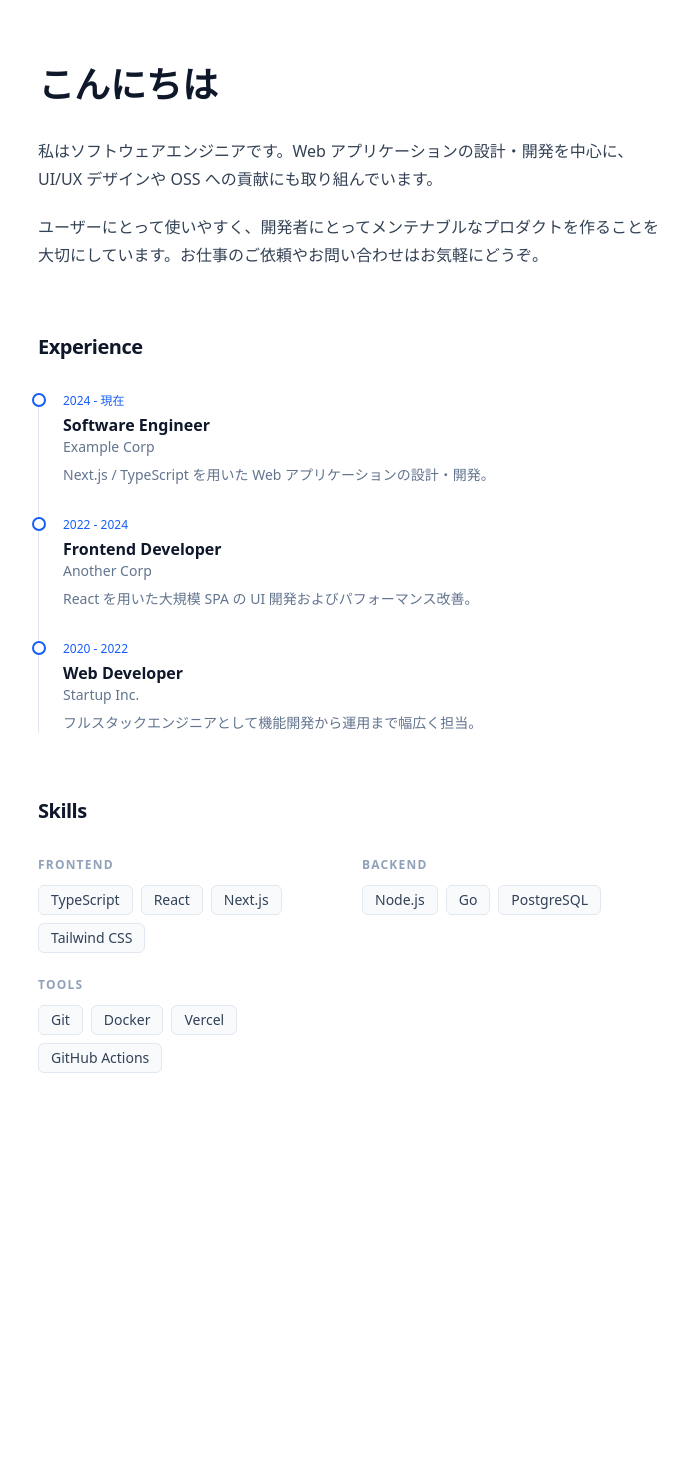
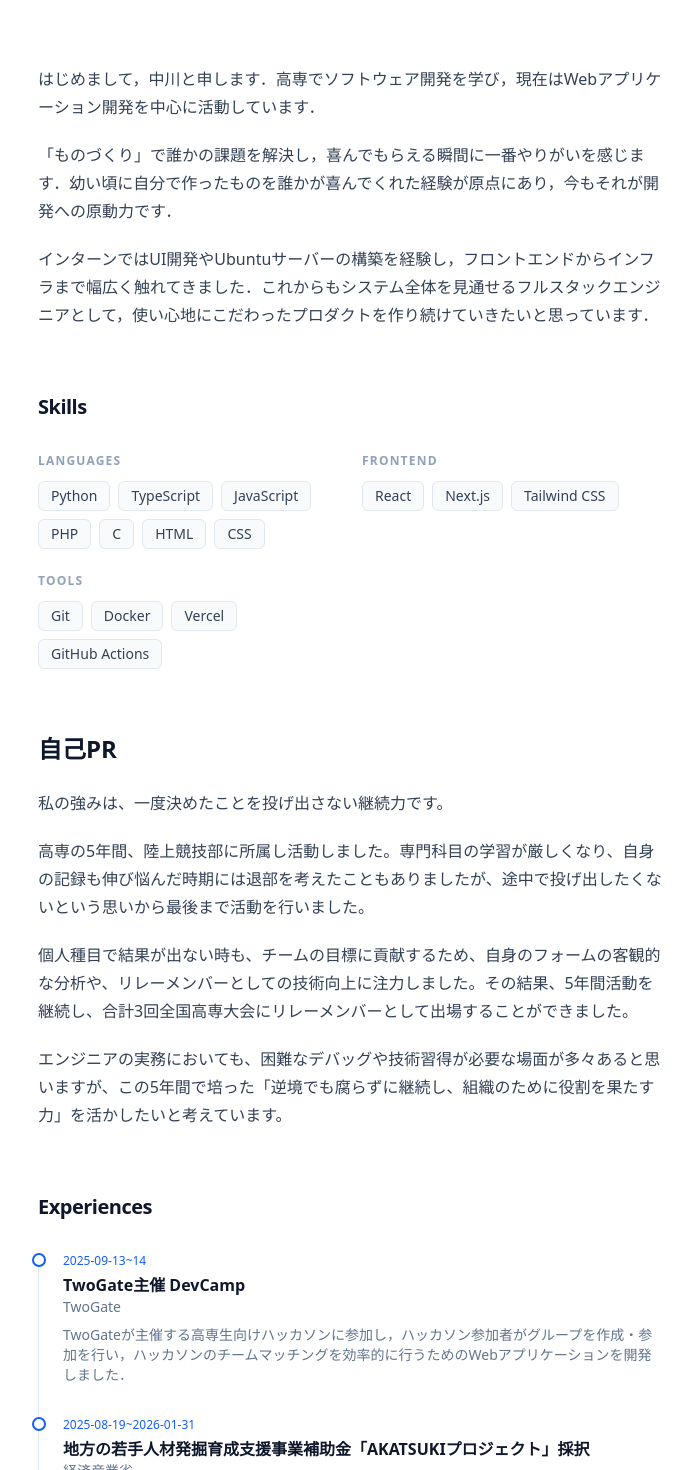
Before and after one commit to akito-0520/portfolio, a Next.js app: page / in a window 1280 px wide. Shown: the part 80-1550 px from the top of the page, without its empty margins (290-982 px from the left). Before the commit the page ends 1233 px from the top, so only its background shows below. Built offline with nearby package versions, Linux system fonts and the light colour scheme.

Commit message:
feat: "experienceの表示を修正"

```diff
--- a/contents/about/01-profile.md
+++ b/contents/about/01-profile.md
@@ -2,8 +2,8 @@
 type: profile
 ---
 
-# こんにちは
+はじめまして，中川と申します．高専でソフトウェア開発を学び，現在はWebアプリケーション開発を中心に活動しています．
 
-私はソフトウェアエンジニアです。Web アプリケーションの設計・開発を中心に、UI/UX デザインや OSS への貢献にも取り組んでいます。
+「ものづくり」で誰かの課題を解決し，喜んでもらえる瞬間に一番やりがいを感じます．幼い頃に自分で作ったものを誰かが喜んでくれた経験が原点にあり，今もそれが開発への原動力です．
 
-ユーザーにとって使いやすく、開発者にとってメンテナブルなプロダクトを作ることを大切にしています。お仕事のご依頼やお問い合わせはお気軽にどうぞ。
+インターンではUI開発やUbuntuサーバーの構築を経験し，フロントエンドからインフラまで幅広く触れてきました．これからもシステム全体を見通せるフルスタックエンジニアとして，使い心地にこだわったプロダクトを作り続けていきたいと思っています．
--- a/contents/about/02-experience.md
+++ /dev/null
@@ -1,17 +0,0 @@
----
-type: experience
-title: Experience
-items:
-  - period: "2024 - 現在"
-    role: "Software Engineer"
-    company: "Example Corp"
-    description: "Next.js / TypeScript を用いた Web アプリケーションの設計・開発。"
-  - period: "2022 - 2024"
-    role: "Frontend Developer"
-    company: "Another Corp"
-    description: "React を用いた大規模 SPA の UI 開発およびパフォーマンス改善。"
-  - period: "2020 - 2022"
-    role: "Web Developer"
-    company: "Startup Inc."
-    description: "フルスタックエンジニアとして機能開発から運用まで幅広く担当。"
----
--- a/contents/about/03-skills.md
+++ b/contents/about/03-skills.md
@@ -2,10 +2,10 @@
 type: skills
 title: Skills
 categories:
+  - name: "Languages"
+    items: ["Python", "TypeScript", "JavaScript", "PHP", "C", "HTML", "CSS"]
   - name: "Frontend"
-    items: ["TypeScript", "React", "Next.js", "Tailwind CSS"]
-  - name: "Backend"
-    items: ["Node.js", "Go", "PostgreSQL"]
+    items: ["React", "Next.js", "Tailwind CSS"]
   - name: "Tools"
     items: ["Git", "Docker", "Vercel", "GitHub Actions"]
 ---
--- /dev/null
+++ b/contents/about/04-selfpr.md
@@ -0,0 +1,13 @@
+---
+type: profile
+---
+
+## 自己PR
+
+私の強みは、一度決めたことを投げ出さない継続力です。
+
+高専の5年間、陸上競技部に所属し活動しました。専門科目の学習が厳しくなり、自身の記録も伸び悩んだ時期には退部を考えたこともありましたが、途中で投げ出したくないという思いから最後まで活動を行いました。
+
+個人種目で結果が出ない時も、チームの目標に貢献するため、自身のフォームの客観的な分析や、リレーメンバーとしての技術向上に注力しました。その結果、5年間活動を継続し、合計3回全国高専大会にリレーメンバーとして出場することができました。
+
+エンジニアの実務においても、困難なデバッグや技術習得が必要な場面が多々あると思いますが、この5年間で培った「逆境でも腐らずに継続し、組織のために役割を果たす力」を活かしたいと考えています。
--- /dev/null
+++ b/contents/about/05-experience.md
@@ -0,0 +1,4 @@
+---
+type: experience
+title: Experiences
+---
--- a/contents/experiences/20240325_experience.md
+++ b/contents/experiences/20240525_experience.md
@@ -1,6 +1,6 @@
 ---
 title: AsianChallengeCup 出場
-date: "2024-03-25~27"
+date: "2024-05-25~27"
 organization: "株式会社Asian Bridge"
 description: "高専生を中心に参加者が集まり，3日間かけてWebアプリ開発に取り組むハッカソンです．"
 ---
--- a/contents/experiences/20230800_experience.md
+++ b/contents/experiences/20250819_experience.md
@@ -1,6 +1,6 @@
 ---
 title: 地方の若手人材発掘育成支援事業補助金「AKATSUKIプロジェクト」採択
-date: "2023-08"
+date: "2025-08-19~2026-01-31"
 organization: "経済産業省"
 description: "地方の若手人材発掘育成支援事業補助金「AKATSUKIプロジェクト」に採択されました．このプロジェクトでは陸上の怪我を予防するために既存の練習メニューを生体データを用いて疲労度予測モデルやLLMを活用して改善するシステムを構築しました．"
 ---
--- a/contents/experiences/20230913_experience.md
+++ b/contents/experiences/20250913_experience.md
@@ -1,6 +1,6 @@
 ---
 title: TwoGate主催 DevCamp
-date: "2023-09-13~14"
+date: "2025-09-13~14"
 organization: "TwoGate"
 description: "TwoGateが主催する高専生向けハッカソンに参加し，ハッカソン参加者がグループを作成・参加を行い，ハッカソンのチームマッチングを効率的に行うためのWebアプリケーションを開発しました．"
 ---
--- a/src/app/page.tsx
+++ b/src/app/page.tsx
@@ -1,13 +1,18 @@
-import { getAboutSections } from "@/lib/markdown";
+import { getAboutSections, getMarkdownList } from "@/lib/markdown";
 import AboutSection from "@/components/about/AboutSection";
 
 export default async function HomePage() {
   const sections = await getAboutSections();
+  const experiences = getMarkdownList("experiences");
 
   return (
     <div className="space-y-16">
       {sections.map((section) => (
-        <AboutSection key={section.slug} section={section} />
+        <AboutSection
+          key={section.slug}
+          section={section}
+          experiences={experiences}
+        />
       ))}
     </div>
   );
--- a/src/components/about/AboutSection.tsx
+++ b/src/components/about/AboutSection.tsx
@@ -8,7 +8,14 @@ type Section = {
   html: string;
 };
 
-export default function AboutSection({ section }: { section: Section }) {
+type Experience = Record<string, string>;
+
+type Props = {
+  section: Section;
+  experiences?: Experience[];
+};
+
+export default function AboutSection({ section, experiences = [] }: Props) {
   const { frontMatter, html } = section;
   const type = frontMatter.type as string;
 
@@ -19,11 +26,7 @@ export default function AboutSection({ section }: { section: Section }) {
       return (
         <ExperienceSection
           title={frontMatter.title as string}
-          items={
-            frontMatter.items as Parameters<
-              typeof ExperienceSection
-            >[0]["items"]
-          }
+          experiences={experiences}
         />
       );
     case "skills":
--- a/src/components/about/ExperienceSection.tsx
+++ b/src/components/about/ExperienceSection.tsx
@@ -1,18 +1,18 @@
-type ExperienceItem = {
-  period: string;
-  role: string;
-  company: string;
+type Experience = {
+  title: string;
+  date: string;
+  organization?: string;
   description?: string;
 };
 
 type Props = {
   title?: string;
-  items?: ExperienceItem[];
+  experiences?: Experience[];
 };
 
 export default function ExperienceSection({
-  title = "Experience",
-  items = [],
+  title = "Experiences",
+  experiences = [],
 }: Props) {
   return (
     <section>
@@ -20,14 +20,18 @@ export default function ExperienceSection({
         {title}
       </h2>
       <ol className="relative border-l border-slate-200">
-        {items.map((item, i) => (
+        {experiences.map((item, i) => (
           <li key={i} className="mb-8 ml-6 last:mb-0">
             <span className="absolute -left-[7px] flex h-3.5 w-3.5 items-center justify-center rounded-full border-2 border-blue-600 bg-white" />
-            <p className="text-xs font-medium text-blue-600">{item.period}</p>
+            <p className="text-xs font-medium text-blue-600">{item.date}</p>
             <h3 className="mt-1 text-base font-semibold text-slate-900">
-              {item.role}
+              {item.title}
             </h3>
-            <p className="text-sm font-medium text-slate-500">{item.company}</p>
+            {item.organization && (
+              <p className="text-sm font-medium text-slate-500">
+                {item.organization}
+              </p>
+            )}
             {item.description && (
               <p className="mt-2 text-sm text-slate-500">{item.description}</p>
             )}
```
